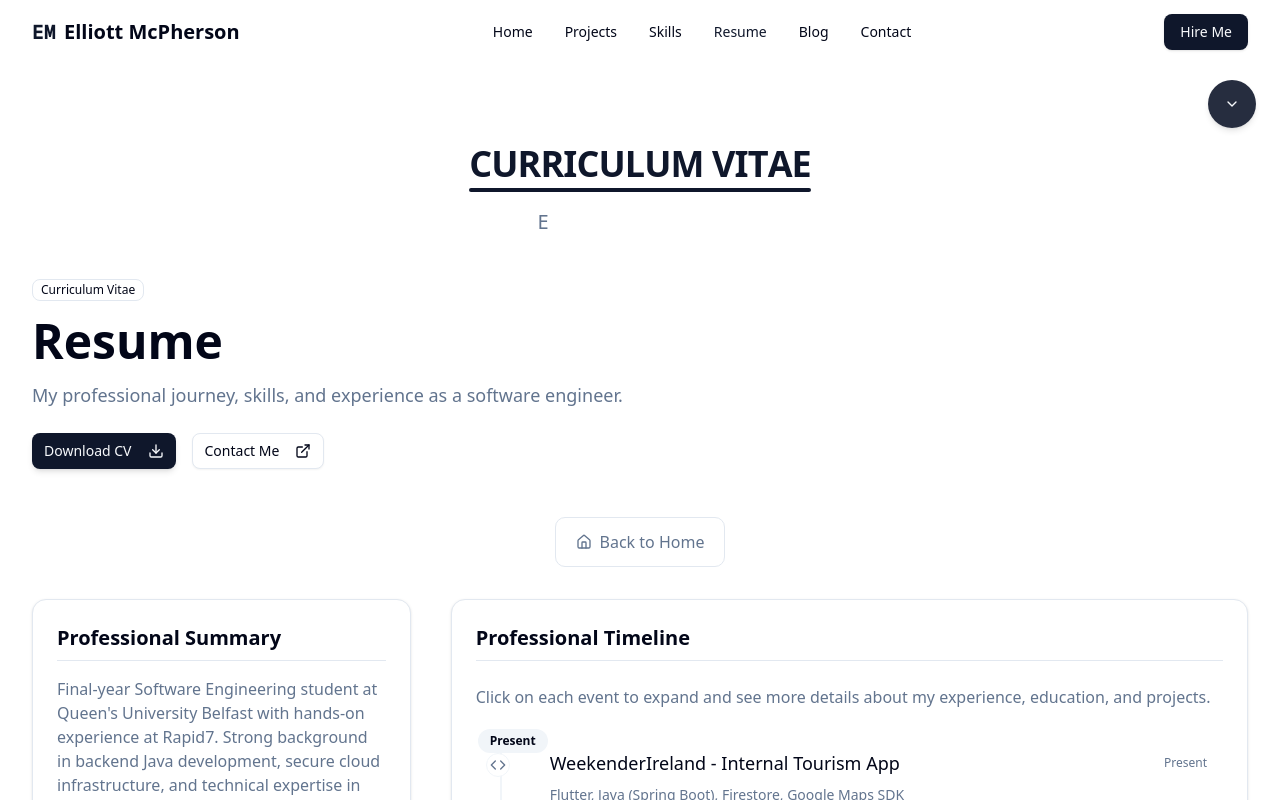
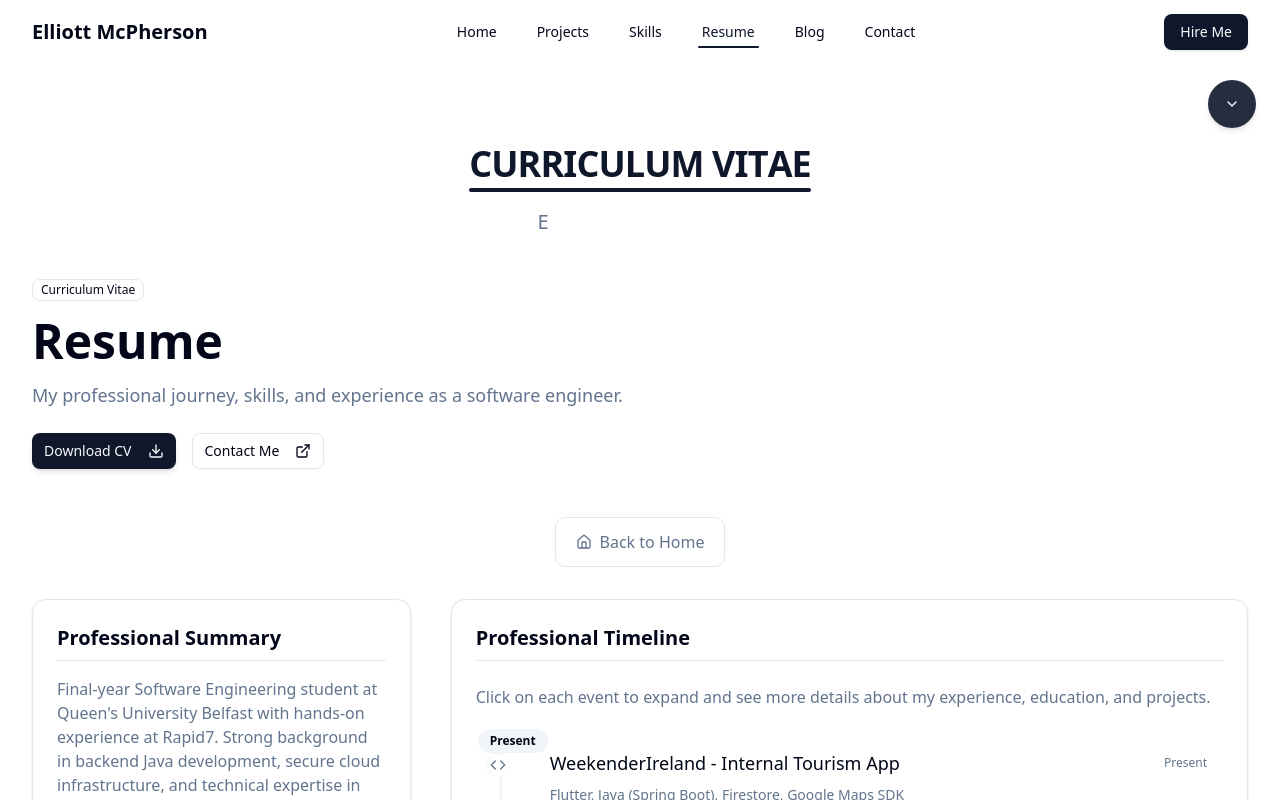
Before and after one commit to emcpherson02/portfolio-website, a Next.js app: page /resume in a window 1280 px wide. Shown: the top 800 px of the page. Built offline with nearby package versions, Linux system fonts and the light colour scheme.

Commit message:
Navbar tidy up. ToDo - implement email feature.

```diff
--- a/src/components/layouts/Navbar.tsx
+++ b/src/components/layouts/Navbar.tsx
@@ -6,6 +6,7 @@ import { Button } from "@/components/ui/button";
 import { Menu, X } from "lucide-react";
 import { useState, useEffect } from "react";
 import { usePathname } from "next/navigation";
+import { motion, AnimatePresence } from "framer-motion";
 
 interface NavbarProps {
     className?: string;
@@ -131,82 +132,69 @@ export function Navbar({ className }: NavbarProps) {
             )}
         >
             <div className="container flex h-16 items-center justify-between">
-                {/* Logo */}
-                <div className="flex items-center">
-                    <Link href="/" className="font-bold text-xl flex items-center gap-2">
-                        <span className="text-primary font-mono">EM</span>
+                {/* Logo - Name Only */}
+                <motion.div
+                    initial={{ opacity: 0, x: -20 }}
+                    animate={{ opacity: 1, x: 0 }}
+                    transition={{ duration: 0.5 }}
+                    className="flex items-center"
+                >
+                    <Link href="/" className="font-bold text-xl group">
                         <span className={cn(
-                            "transition-opacity duration-300",
+                            "transition-all duration-300 relative",
                             scrolled || !isMobile ? "opacity-100" : "opacity-0 md:opacity-100"
                         )}>
-                            Elliott McPherson
+                            <span className="relative z-10">Elliott McPherson</span>
+                            <span className="absolute bottom-0 left-0 w-0 h-0.5 bg-primary group-hover:w-full transition-all duration-300"></span>
                         </span>
                     </Link>
-                </div>
+                </motion.div>
 
                 {/* Desktop Navigation */}
-                <nav className="hidden md:flex items-center gap-6 lg:gap-8">
+                <motion.nav
+                    initial={{ opacity: 0, y: -10 }}
+                    animate={{ opacity: 1, y: 0 }}
+                    transition={{ duration: 0.5, delay: 0.1 }}
+                    className="hidden md:flex items-center gap-6 lg:gap-8"
+                >
+                    {['Home', 'Projects', 'Skills', 'Resume', 'Blog', 'Contact'].map((item, index) => {
+                        const href = item === 'Home' ? '/' :
+                            (item === 'Resume' || item === 'Blog') ? `/${item.toLowerCase()}` :
+                                `/#${item.toLowerCase()}`;
+                        const isActive = pathname === href ||
+                            (pathname === '/' && activeSection === item.toLowerCase()) ||
+                            (href === '/' && pathname === '/' && activeSection === 'home');
+
+                        return (
                             <Link
-                        href="/"
+                                key={item}
+                                href={href}
                                 className={cn(
-                            "text-sm font-medium transition-colors hover:text-primary relative py-1",
-                            pathname === '/' && activeSection === 'home' ? "text-primary after:absolute after:bottom-0 after:left-0 after:h-0.5 after:w-full after:bg-primary after:rounded-full" : ""
+                                    "text-sm font-medium transition-all duration-300 hover:text-primary relative py-1.5 px-1",
+                                    isActive ? "text-primary" : ""
                                 )}
+                                onClick={href.includes('#') ? (e) => handleNavClick(e, `#${item.toLowerCase()}`) : undefined}
                             >
-                        Home
+                                {item}
+                                <span className={cn(
+                                    "absolute bottom-0 left-0 h-0.5 bg-primary rounded-full transition-all duration-300",
+                                    isActive ? "w-full" : "w-0"
+                                )}></span>
                             </Link>
-                    <Link
-                        href="/#projects"
-                        className={cn(
-                            "text-sm font-medium transition-colors hover:text-primary relative py-1",
-                            pathname === '/' && activeSection === 'projects' ? "text-primary after:absolute after:bottom-0 after:left-0 after:h-0.5 after:w-full after:bg-primary after:rounded-full" : ""
-                        )}
-                        onClick={(e) => handleNavClick(e, '#projects')}
-                    >
-                        Projects
-                    </Link>
-                    <Link
-                        href="/#skills"
-                        className={cn(
-                            "text-sm font-medium transition-colors hover:text-primary relative py-1",
-                            pathname === '/' && activeSection === 'skills' ? "text-primary after:absolute after:bottom-0 after:left-0 after:h-0.5 after:w-full after:bg-primary after:rounded-full" : ""
-                        )}
-                        onClick={(e) => handleNavClick(e, '#skills')}
-                    >
-                        Skills
-                    </Link>
-                    <Link
-                        href="/resume"
-                        className={cn(
-                            "text-sm font-medium transition-colors hover:text-primary",
-                            pathname === '/resume' ? "text-primary" : ""
-                        )}
-                    >
-                        Resume
-                    </Link>
-                    <Link
-                        href="/blog"
-                        className="text-sm font-medium transition-colors hover:text-primary"
-                    >
-                        Blog
-                    </Link>
-                    <Link
-                        href="/#contact"
-                        className={cn(
-                            "text-sm font-medium transition-colors hover:text-primary relative py-1",
-                            pathname === '/' && activeSection === 'contact' ? "text-primary after:absolute after:bottom-0 after:left-0 after:h-0.5 after:w-full after:bg-primary after:rounded-full" : ""
-                        )}
-                        onClick={(e) => handleNavClick(e, '#contact')}
-                    >
-                        Contact
-                    </Link>
-                </nav>
+                        );
+                    })}
+                </motion.nav>
 
                 {/* CTA Button */}
-                <div className="hidden md:flex">
+                <motion.div
+                    initial={{ opacity: 0, x: 20 }}
+                    animate={{ opacity: 1, x: 0 }}
+                    transition={{ duration: 0.5, delay: 0.2 }}
+                    className="hidden md:flex"
+                >
                     <Button
                         variant="default"
-                        className="shadow-sm"
+                        className="shadow-sm rounded-md relative overflow-hidden group"
                         onClick={() => {
                             if (pathname === '/') {
                                 document.getElementById('contact')?.scrollIntoView({ behavior: 'smooth' });
@@ -215,97 +203,103 @@ export function Navbar({ className }: NavbarProps) {
                             }
                         }}
                     >
-                        Hire Me
+                        <span className="relative z-10">Hire Me</span>
+                        <span className="absolute inset-0 bg-primary/90 transform translate-y-full group-hover:translate-y-0 transition-transform duration-300"></span>
                     </Button>
-                </div>
+                </motion.div>
 
                 {/* Mobile Menu Button */}
+                <motion.div
+                    initial={{ opacity: 0 }}
+                    animate={{ opacity: 1 }}
+                    transition={{ duration: 0.5 }}
+                    className="md:hidden"
+                >
                     <Button
                         variant="ghost"
-                    className="md:hidden"
+                        className="h-9 w-9 p-0 rounded-full hover:bg-primary/10"
                         size="icon"
                         onClick={toggleMenu}
                         aria-label="Toggle menu"
+                    >
+                        <AnimatePresence mode="wait">
+                            <motion.div
+                                key={isMenuOpen ? 'close' : 'menu'}
+                                initial={{ opacity: 0, rotate: isMenuOpen ? -90 : 90 }}
+                                animate={{ opacity: 1, rotate: 0 }}
+                                exit={{ opacity: 0, rotate: isMenuOpen ? 90 : -90 }}
+                                transition={{ duration: 0.2 }}
                             >
                                 {isMenuOpen ? (
                                     <X className="h-5 w-5" />
                                 ) : (
                                     <Menu className="h-5 w-5" />
                                 )}
+                            </motion.div>
+                        </AnimatePresence>
                         <span className="sr-only">Toggle menu</span>
                     </Button>
+                </motion.div>
             </div>
 
             {/* Mobile Navigation */}
-            <div
+            <AnimatePresence>
+                {isMenuOpen && (
+                    <motion.div
+                        initial={{ opacity: 0, height: 0 }}
+                        animate={{ opacity: 1, height: 'auto' }}
+                        exit={{ opacity: 0, height: 0 }}
+                        transition={{ duration: 0.3, ease: "easeInOut" }}
+                        className="fixed inset-x-0 top-16 z-50 md:hidden overflow-hidden"
+                    >
+                        <motion.div
+                            initial={{ y: -20 }}
+                            animate={{ y: 0 }}
+                            transition={{ duration: 0.3, delay: 0.1 }}
+                            className="bg-background/95 backdrop-blur-md border-b shadow-sm"
+                        >
+                            <div className="container py-5">
+                                <nav className="flex flex-col space-y-1">
+                                    {['Home', 'Projects', 'Skills', 'Resume', 'Blog', 'Contact'].map((item, index) => {
+                                        const href = item === 'Home' ? '/' :
+                                            (item === 'Resume' || item === 'Blog') ? `/${item.toLowerCase()}` :
+                                                `/#${item.toLowerCase()}`;
+                                        const isActive = pathname === href ||
+                                            (pathname === '/' && activeSection === item.toLowerCase()) ||
+                                            (href === '/' && pathname === '/' && activeSection === 'home');
+
+                                        return (
+                                            <motion.div
+                                                key={item}
+                                                initial={{ opacity: 0, x: -20 }}
+                                                animate={{ opacity: 1, x: 0 }}
+                                                transition={{ duration: 0.3, delay: 0.1 + index * 0.05 }}
+                                            >
+                                                <Link
+                                                    href={href}
                                                     className={cn(
-                    "fixed inset-x-0 top-16 z-50 md:hidden transform transition-transform duration-300 ease-in-out",
-                    isMenuOpen ? "translate-y-0" : "-translate-y-full"
+                                                        "flex items-center gap-2 px-4 py-3 rounded-md transition-all",
+                                                        isActive
+                                                            ? "bg-primary/10 text-primary"
+                                                            : "hover:bg-muted/50 text-foreground"
                                                     )}
+                                                    onClick={href.includes('#') ? (e) => handleNavClick(e, `#${item.toLowerCase()}`) : () => setIsMenuOpen(false)}
                                                 >
-                <div className="bg-background/95 backdrop-blur-md border-b shadow-sm">
-                    <div className="container py-5">
-                        <nav className="flex flex-col space-y-4">
-                            <Link
-                                href="/"
-                                className={cn(
-                                    "text-sm font-medium transition-colors hover:text-primary py-2",
-                                    pathname === '/' && activeSection === 'home' ? "text-primary" : ""
-                                )}
-                                onClick={() => setIsMenuOpen(false)}
+                                                    <span>{item}</span>
+                                                </Link>
+                                            </motion.div>
+                                        );
+                                    })}
+
+                                    <motion.div
+                                        initial={{ opacity: 0, y: 10 }}
+                                        animate={{ opacity: 1, y: 0 }}
+                                        transition={{ duration: 0.3, delay: 0.4 }}
+                                        className="pt-2"
                                     >
-                                Home
-                            </Link>
-                            <Link
-                                href="/#projects"
-                                className={cn(
-                                    "text-sm font-medium transition-colors hover:text-primary py-2",
-                                    pathname === '/' && activeSection === 'projects' ? "text-primary" : ""
-                                )}
-                                onClick={(e) => handleNavClick(e, '#projects')}
-                            >
-                                Projects
-                            </Link>
-                            <Link
-                                href="/#skills"
-                                className={cn(
-                                    "text-sm font-medium transition-colors hover:text-primary py-2",
-                                    pathname === '/' && activeSection === 'skills' ? "text-primary" : ""
-                                )}
-                                onClick={(e) => handleNavClick(e, '#skills')}
-                            >
-                                Skills
-                            </Link>
-                            <Link
-                                href="/resume"
-                                className={cn(
-                                    "text-sm font-medium transition-colors hover:text-primary py-2",
-                                    pathname === '/resume' ? "text-primary" : ""
-                                )}
-                                onClick={() => setIsMenuOpen(false)}
-                            >
-                                Resume
-                            </Link>
-                            <Link
-                                href="/blog"
-                                className="text-sm font-medium transition-colors hover:text-primary py-2"
-                                onClick={() => setIsMenuOpen(false)}
-                            >
-                                Blog
-                            </Link>
-                            <Link
-                                href="/#contact"
-                                className={cn(
-                                    "text-sm font-medium transition-colors hover:text-primary py-2",
-                                    pathname === '/' && activeSection === 'contact' ? "text-primary" : ""
-                                )}
-                                onClick={(e) => handleNavClick(e, '#contact')}
-                            >
-                                Contact
-                            </Link>
                                         <Button
                                             variant="default"
-                                className="w-full mt-2"
+                                            className="w-full shadow-sm"
                                             onClick={() => {
                                                 setIsMenuOpen(false);
                                                 if (pathname === '/') {
@@ -317,10 +311,13 @@ export function Navbar({ className }: NavbarProps) {
                                         >
                                             Hire Me
                                         </Button>
+                                    </motion.div>
                                 </nav>
                             </div>
-                </div>
-            </div>
+                        </motion.div>
+                    </motion.div>
+                )}
+            </AnimatePresence>
         </header>
     );
 }
--- a/src/components/sections/FeaturedProjects.tsx
+++ b/src/components/sections/FeaturedProjects.tsx
@@ -148,7 +148,7 @@ export function FeaturedProjects() {
         {
             title: "StudentWallet",
             description: "StudentWallet is a comprehensive financial management system designed specifically for university students. It allows students to track their spending, manage budgets, monitor their maintenance loan, and integrate their bank accounts via Plaid.",
-            imageSrc: "../../../public/projects/StudentWallet-ui.jpg",
+            imageSrc: "/public/projects/StudentWallet-ui.jpg",
             tags: ["React.js", "Express.js", "CSS/HTML", "Node.js", "Docker", "GCP", "Firestore", "Plaid API"],
             liveUrl: "https://studentwallet-4e2ca.web.app",
             githubUrl: "https://github.com/emcpherson02/StudentWallet",
--- a/src/components/sections/Hero.tsx
+++ b/src/components/sections/Hero.tsx
@@ -30,7 +30,7 @@ export function Hero() {
                                 Hi, I&#39;m <span className="text-primary"> Elliott McPherson</span>
                             </h1>
                             <h2 className="text-xl md:text-2xl text-muted-foreground">
-                                Full-Stack Developer specialising in modern web technologies
+                                Full-Stack Developer
                             </h2>
                         </div>
 
```
Lines whose indentation alone changed are shown as unchanged.
